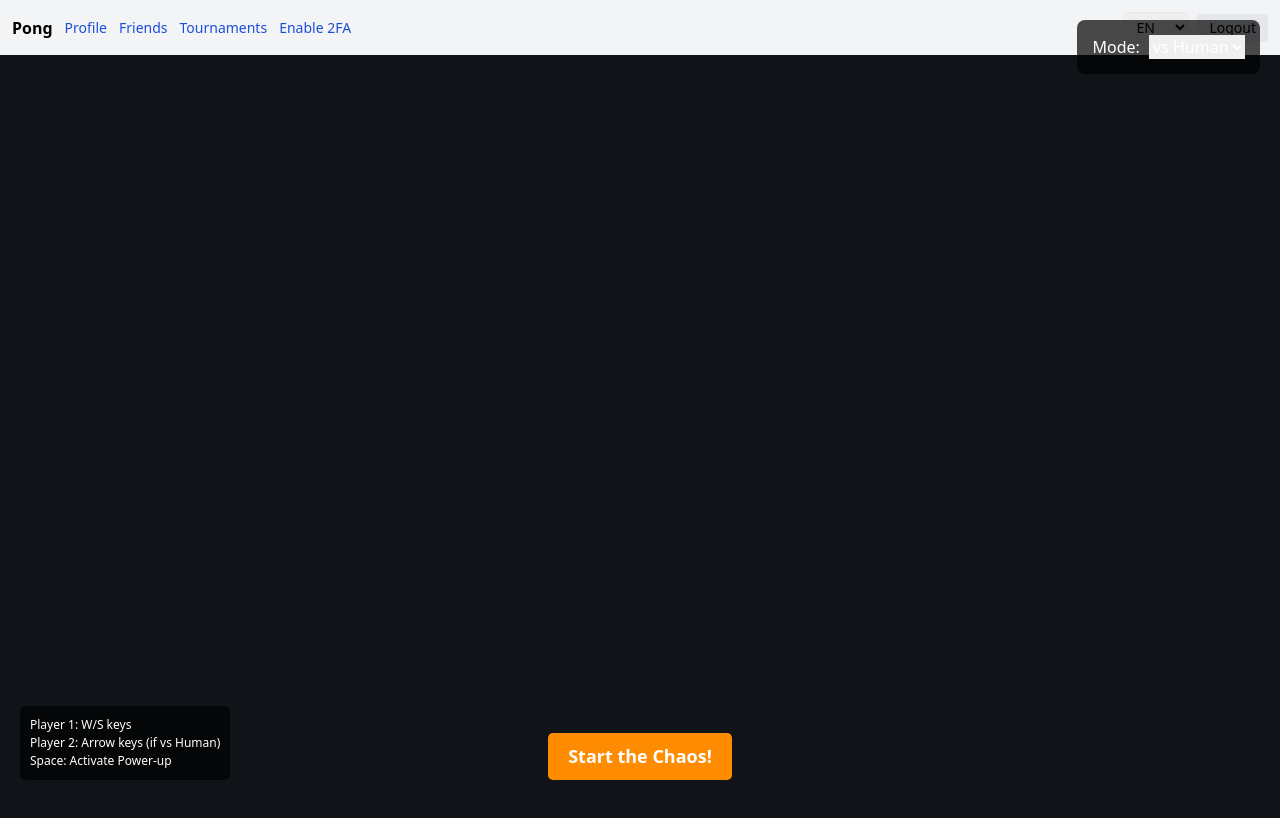
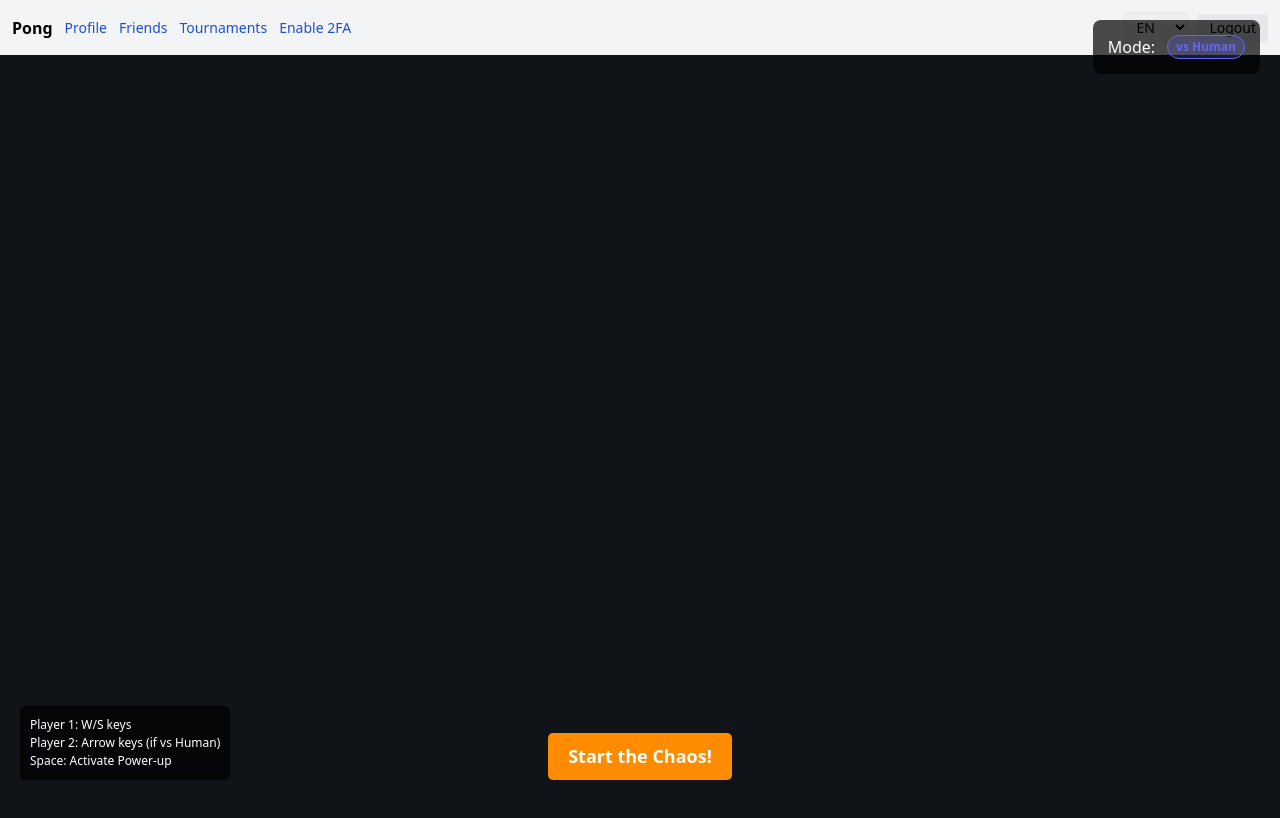
Before and after one commit to Yunchia-Hsu/ft_transcendence, a React (Vite) app in the folder apps/game/: page /game/1 in a window 1280 px wide. Shown: the top 818 px of the page. Built offline with nearby package versions, Linux system fonts and the light colour scheme; no server answers; sample sign-in values are in the browser's storage.

Commit message:
refactor use main buttons to set playing mode

```diff
--- a/apps/game/src/features/game/components/PongCanvas.tsx
+++ b/apps/game/src/features/game/components/PongCanvas.tsx
@@ -1,6 +1,3 @@
-
-
-
 import { PongAI } from "./AIOpponent.js";
 import { useEffect, useRef, useState, useCallback } from "react";
 import { useNavigate, useParams } from "react-router-dom";
@@ -59,7 +56,7 @@ class SimplePongAI {
   private updateInterval: number = 1000;
   private targetY: number = 0.5;
   private difficulty: number = 0.8;
-  private strategyMode: string = 'adaptive';
+  private strategyMode: string = "adaptive";
 
   constructor(difficulty: number = 0.8) {
     this.difficulty = difficulty;
@@ -84,18 +81,19 @@ class SimplePongAI {
     return {
       direction,
       usePowerUp: Math.random() < 0.05, // 5% 機率使用 power-up
-      confidence: this.difficulty * (1 - Math.abs(diff))
+      confidence: this.difficulty * (1 - Math.abs(diff)),
     };
   }
 
-  private calculateTarget(gameState: State): void { //預測球到達 AI 區域的 y 座標，並考慮邊界反彈。
+  private calculateTarget(gameState: State): void {
+    //預測球到達 AI 區域的 y 座標，並考慮邊界反彈。
     const ball = gameState.ball;
     const velocity = gameState.vel;
 
     // 預測球的位置
     if (velocity.x > 0) {
       const timeToReach = (0.95 - ball.x) / velocity.x;
-      let predictedY = ball.y + (velocity.y * timeToReach);
+      let predictedY = ball.y + velocity.y * timeToReach;
 
       // 處理邊界反彈
       if (predictedY < 0) predictedY = -predictedY;
@@ -113,14 +111,15 @@ class SimplePongAI {
 
   setDifficulty(difficulty: number): void {
     this.difficulty = difficulty;
-    this.updateInterval = 1000 + ((1 - difficulty) * 500);
+    this.updateInterval = 1000 + (1 - difficulty) * 500;
   }
 
-  getDebugInfo(): any {//回傳 AI 的內部狀態（策略、目標、難度）。
+  getDebugInfo(): any {
+    //回傳 AI 的內部狀態（策略、目標、難度）。
     return {
       strategyMode: this.strategyMode,
       targetY: this.targetY,
-      difficulty: this.difficulty
+      difficulty: this.difficulty,
     };
   }
 
@@ -147,10 +146,13 @@ export default function PongCanvas() {
   // const stateRef = useRef<State>(createState());
   // const input = useRef<InputTuple>([0, 0]);
 
-
   const aiOpponent = useRef<PongAI>(new PongAI(0.8));
   const stateRef = useRef<State>(createState());
-  const aiDecision = useRef<AIDecision>({ direction: 0, usePowerUp: false, confidence: 0 });
+  const aiDecision = useRef<AIDecision>({
+    direction: 0,
+    usePowerUp: false,
+    confidence: 0,
+  });
 
   const [opponentId, setOpponentId] = useState<string | null>(null);
   const [completed, setCompleted] = useState(false);
@@ -164,8 +166,8 @@ export default function PongCanvas() {
 
   const [gameRunning, setGameRunning] = useState(false);
   const [aiDifficulty, setAiDifficulty] = useState(0.8);
-  const [gameMode, setGameMode] = useState<'ai' | 'human'>('human'); // Default to human vs human
-  const [aiStrategy, setAiStrategy] = useState<string>('adaptive'); // Track AI strategy state
+  const [gameMode, setGameMode] = useState<"ai" | "human">("human"); // Default to human vs human
+  const [aiStrategy, setAiStrategy] = useState<string>("adaptive"); // Track AI strategy state
   const animationFrameId = useRef<number | null>(null);
   const didComplete = useRef(false);
 
@@ -175,12 +177,17 @@ export default function PongCanvas() {
     aiOpponent.current.setDifficulty(difficulty);
   };
 
-  // Set up AI strategy change callback
+  // Set up AI strategy change callback (only in AI mode)
   useEffect(() => {
+    if (gameMode !== "ai") {
+      // Optional: clear UI when not in AI mode
+      setAiStrategy("adaptive");
+      return;
+    }
     aiOpponent.current.setOnStrategyChange((strategy: string) => {
       setAiStrategy(strategy);
     });
-  }, []);
+  }, [gameMode]);
 
   // Detect game mode based on game data
   useEffect(() => {
@@ -189,14 +196,14 @@ export default function PongCanvas() {
     const fetchGameMode = async () => {
       try {
         const gameData = await GamesApi.get(gameId);
-        // If player2 is "bot", it's AI mode; otherwise human vs human
         const isAIGame = gameData.player2 === "bot";
-        setGameMode(isAIGame ? 'ai' : 'human');
-        console.log(`Game mode detected: ${isAIGame ? 'AI' : 'Human vs Human'}`);
+        setGameMode(isAIGame ? "ai" : "human");
+        console.log(
+          `Game mode detected: ${isAIGame ? "AI" : "Human vs Human"}`
+        );
       } catch (error) {
-        console.error('Failed to fetch game data:', error);
-        // Default to human mode if fetch fails
-        setGameMode('human');
+        console.error("Failed to fetch game data:", error);
+        setGameMode("human");
       }
     };
 
@@ -281,7 +288,7 @@ export default function PongCanvas() {
 
       //console.log(`Key ${e.key} ${pressed ? 'pressed' : 'released'}, setting input[${m.idx}] = ${pressed ? m.dir : 0}`);
 
-      if (e.key === 'Space' && pressed) {
+      if (e.key === "Space" && pressed) {
         console.log("Human player activates power-up");
         return;
       }
@@ -301,7 +308,10 @@ export default function PongCanvas() {
 
   // 簡化的 AI 輸入處理
   const processAIInput = (currentTime: number): Direction => {
-    aiDecision.current = aiOpponent.current.update(stateRef.current, currentTime);
+    aiDecision.current = aiOpponent.current.update(
+      stateRef.current,
+      currentTime
+    );
 
     if (aiDecision.current.usePowerUp) {
       console.log("AI activates power-up");
@@ -354,22 +364,19 @@ export default function PongCanvas() {
       last = now;
 
       while (acc >= STEP) {
-        let leftInput = input.current[0];
-        let rightInput = simpleAI(stateRef.current);
-        // let rightInput: Direction;
-
-        if (gameMode === 'ai') {
-          rightInput = processAIInput(now);
-        } else {
-          rightInput = input.current[1];
-        }
+        const leftInput = input.current[0];
+        const rightInput: Direction =
+          gameMode === "ai"
+            ? processAIInput(now) // AI only when the game was started as AI
+            : input.current[1]; // Human controls on the right side
 
         const ev = update(stateRef.current, [leftInput, rightInput]);
 
-
-        trail.current.push({ x: stateRef.current.ball.x, y: stateRef.current.ball.y });
+        trail.current.push({
+          x: stateRef.current.ball.x,
+          y: stateRef.current.ball.y,
+        });
         if (trail.current.length > 14) trail.current.shift();
-
 
         if (ev.paddleHit !== null) {
           spawnHitParticles(
@@ -384,14 +391,12 @@ export default function PongCanvas() {
         if (ev.goal !== null) {
           flash.current = 1;
 
-          if (gameMode === 'ai') {
+          if (gameMode === "ai") {
             // Force AI to immediately analyze strategy after goal
             console.log("Goal scored. AI analyzing strategy immediately...");
             aiOpponent.current.analyzeGameState(stateRef.current);
           }
         }
-       // if (ev.goal !== null) flash.current = 1;
-
         // win: exact target to avoid off-by-one UI vs server
         const [a, b] = state.score;
         if (!didComplete.current && (a === WIN_SCORE || b === WIN_SCORE)) {
@@ -448,7 +453,7 @@ export default function PongCanvas() {
         particles.current,
         flash.current,
         view.current.scale,
-        gameMode === 'ai' ? aiDecision.current : null
+        gameMode === "ai" ? aiDecision.current : null
       );
 
       animationFrameId.current = requestAnimationFrame(loop);
@@ -513,7 +518,8 @@ export default function PongCanvas() {
       <canvas ref={canvas} />
 
       {/* 遊戲控制面板 */}
-      <div style={{
+      <div
+        style={{
           position: "absolute",
           top: "20px",
           right: "20px",
@@ -523,21 +529,32 @@ export default function PongCanvas() {
           background: "rgba(0,0,0,0.7)",
           padding: "15px",
           borderRadius: "8px",
-        color: "white"
-      }}>
-        <div>
-          <label>Mode: </label>
-          <select
-            value={gameMode}
-            onChange={(e) => setGameMode(e.target.value as 'ai' | 'human')}
-            style={{ marginLeft: "5px" }}
+          color: "white",
+        }}
       >
-            <option value="ai">vs AI</option>
-            <option value="human">vs Human</option>
-          </select>
+        <div style={{ display: "flex", alignItems: "center", gap: 6 }}>
+          <span>Mode:</span>
+          <span
+            style={{
+              marginLeft: 6,
+              padding: "2px 8px",
+              borderRadius: 999,
+              fontSize: 12,
+              fontWeight: 700,
+              background:
+                gameMode === "ai"
+                  ? "rgba(16,185,129,0.2)"
+                  : "rgba(99,102,241,0.2)",
+              color: gameMode === "ai" ? "#10B981" : "#6366F1",
+              border: `1px solid ${gameMode === "ai" ? "#10B981" : "#6366F1"}`,
+            }}
+            title="Game mode is set by how you started the match"
+          >
+            {gameMode === "ai" ? "vs AI" : "vs Human"}
+          </span>
         </div>
 
-        {gameMode === 'ai' && (
+        {gameMode === "ai" && (
           <div>
             <label>AI Difficulty: </label>
             <input
@@ -546,21 +563,36 @@ export default function PongCanvas() {
               max="1"
               step="0.1"
               value={aiDifficulty}
-              onChange={(e) => handleDifficultyChange(parseFloat(e.target.value))}
+              onChange={(e) =>
+                handleDifficultyChange(parseFloat(e.target.value))
+              }
               style={{ marginLeft: "5px" }}
             />
             <span style={{ marginLeft: "5px" }}>{aiDifficulty.toFixed(1)}</span>
           </div>
         )}
 
-        {gameMode === 'ai' && (
+        {gameMode === "ai" && (
           <div style={{ fontSize: "12px" }}>
-            <div>AI Confidence: {(aiDecision.current.confidence * 100).toFixed(0)}%</div>
-            <div>AI Strategy: <span style={{
-              color: aiStrategy === 'aggressive' ? '#ff6b6b' :
-                    aiStrategy === 'defensive' ? '#51cf66' : '#74c0fc',
-              fontWeight: 'bold'
-            }}>{aiStrategy}</span></div>
+            <div>
+              AI Confidence: {(aiDecision.current.confidence * 100).toFixed(0)}%
+            </div>
+            <div>
+              AI Strategy:{" "}
+              <span
+                style={{
+                  color:
+                    aiStrategy === "aggressive"
+                      ? "#ff6b6b"
+                      : aiStrategy === "defensive"
+                        ? "#51cf66"
+                        : "#74c0fc",
+                  fontWeight: "bold",
+                }}
+              >
+                {aiStrategy}
+              </span>
+            </div>
           </div>
         )}
       </div>
@@ -586,7 +618,8 @@ export default function PongCanvas() {
       </button>
 
       {/* 控制說明 */}
-      <div style={{
+      <div
+        style={{
           position: "absolute",
           bottom: "20px",
           left: "20px",
@@ -594,8 +627,9 @@ export default function PongCanvas() {
           padding: "10px",
           borderRadius: "5px",
           color: "white",
-        fontSize: "12px"
-      }}>
+          fontSize: "12px",
+        }}
+      >
         <div>Player 1: W/S keys</div>
         <div>Player 2: Arrow keys (if vs Human)</div>
         <div>Space: Activate Power-up</div>
```
Lines whose indentation alone changed are shown as unchanged.
